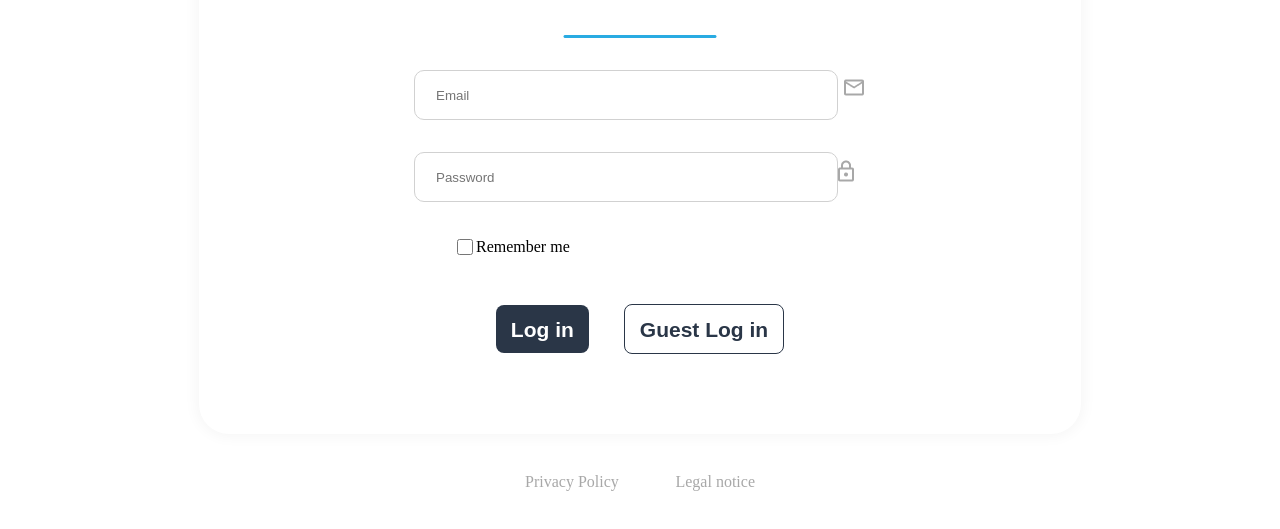
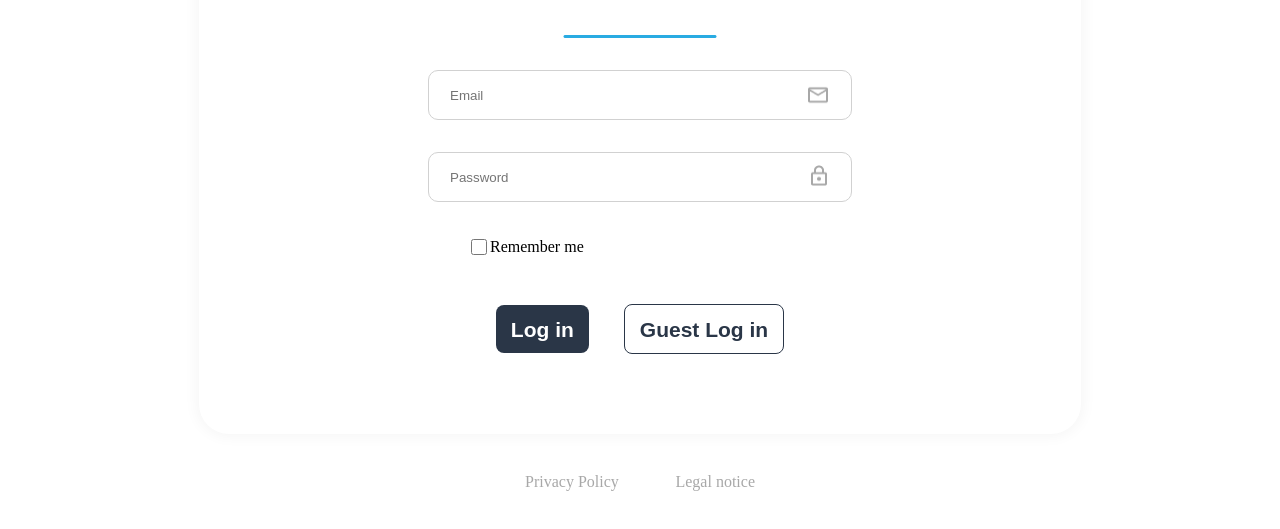
Before and after one commit to TimWidl94/Join, a website: page logIn.html in a window 1280 px wide. Shown: the part 261-790 px from the top of the page. Drawn offline with Linux system fonts and the light colour scheme.

Commit message:
Join-1 Join Login Design
update LoginScreen

```diff
--- a/logIn.html
+++ b/logIn.html
@@ -18,24 +18,21 @@
       />
       <div class="headerRightBox">
         <p>Not a Join user?</p>
-        <button class="buttonGrey">Sign up</button>
+        <button class="buttonGrey" onclick="signUp()">Sign up</button>
       </div>
 
       <form action="" id="loginScreenBody" class="loginScreenBody">
         <h1>Log in</h1>
         <img src="./assets/img/LogIn/Vector.png" alt="" />
         <div class="dp-flex fd-colum">
-          <div class="inputFieldBox">
-            <div>
+          <div class="inputFieldContainer">
+            <div class="inputFieldBox">
               <input type="text" class="inputField" placeholder="Email" />
-              <img src="./assets/img/LogIn/MailIcon.png" alt="" />
+              <img src="./assets/img/LogIn/MailIcon.png" alt="" class="inputImgMail" />
             </div>
             <div>
-              <input
-                type="text"
-                class="inputField"
-                placeholder="Password"
-              /><img src="./assets/img/LogIn/LockIcon.png" alt="" />
+              <input type="text" class="inputField" placeholder="Password"/>
+              <img src="./assets/img/LogIn/LockIcon.png" alt="" class="inputImgLock" />
             </div>
           </div>
           <div class="checkboxBox">
@@ -49,8 +46,8 @@
           </div>
         </div>
         <div class="ButtonBox dp-flex">
-          <button class="buttonGrey buttonLogin">Log in</button>
-          <button class="buttonWhite buttonLogin">Guest Log in</button>
+          <button class="buttonGrey buttonLogin" onclick="logIn()">Log in</button>
+          <button class="buttonWhite buttonLogin" onclick="logInGuest()">Guest Log in</button>
         </div>
       </form>
 
--- a/style/logIn.css
+++ b/style/logIn.css
@@ -1,12 +1,12 @@
 /*  general section  */
 
-.dp-flex{
+.dp-flex {
   display: flex;
   align-items: center;
   justify-content: center;
 }
 
-.fd-colum{
+.fd-colum {
   display: flex;
   flex-direction: column;
 }
@@ -83,7 +83,7 @@ flex-shrink: 0;
   border: 0;
 }
 
-.inputField{
+.inputField {
   width: 380px;
   height: 24px;
   gap: 8px;
@@ -92,7 +92,8 @@ border: 0;
   padding: 12px 21px;
 }
 
-.inputFieldBox{
+.inputFieldContainer {
+  position: relative;
   display: flex;
   height: 152px;
   flex-direction: column;
@@ -101,19 +102,23 @@ gap: 32px;
   outline: none;
 }
 
-.checkboxBox{
+.inputFieldBox{
+  position: relative;
+}
+
+.checkboxBox {
   display: flex;
   padding: 0px 241px 0px 39px;
   align-items: center;
   align-self: stretch;
 }
-.checkboxSavePassword{
+.checkboxSavePassword {
   width: 16px;
   height: 16px;
-  stroke: #2A3647;
+  stroke: #2a3647;
 }
 
-.buttonLogin{
+.buttonLogin {
   padding: 24px 15px;
   font-size: 21px;
   font-style: normal;
@@ -130,3 +135,19 @@ line-height: 120%;
   width: 100.03px;
   height: 121.97px;
 }
+
+.inputImgMail {
+  position: absolute;
+  top: 13px;
+  right: 22px;
+  width: 24px;
+  height: 24px;
+}
+
+.inputImgLock {
+  position: absolute;
+  top: 95px;
+  right: 25px;
+  width: 16px;
+  height: 21px;
+}
--- a/style/main.css
+++ b/style/main.css
@@ -31,3 +31,7 @@ body{
     padding: 15px 16px;
     border: 1px solid rgba(42, 54, 71, 1);
 }
+
+.buttonGrey:hover{
+    color: blue;
+}
```
Lines whose indentation alone changed are shown as unchanged.
